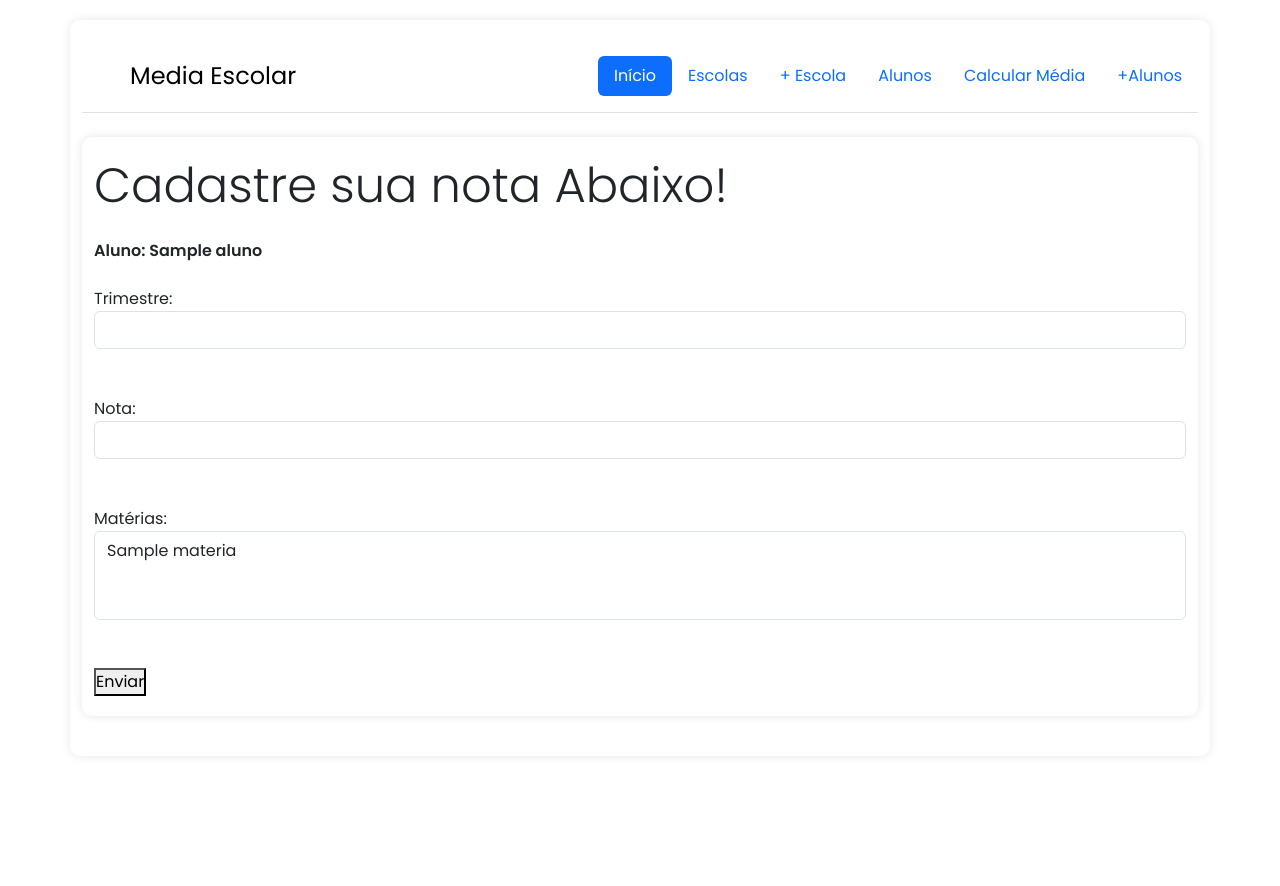
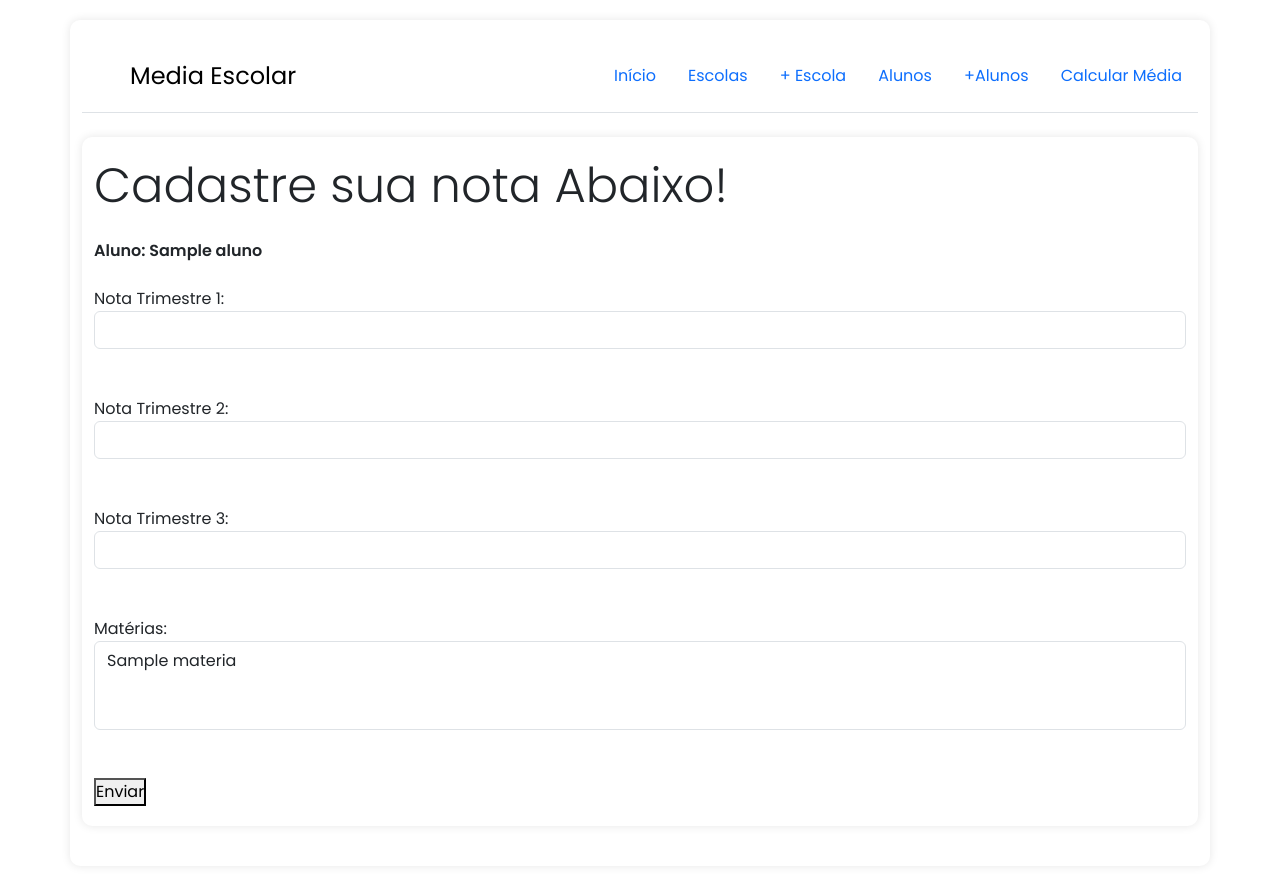
Before and after one commit to danilolmoura/media_escolar, a Flask app: page /cadastrar_nota?aluno_id=1 in a window 1280 px wide. Before the commit the page ends 696 px from the top, so only its background shows below. Run offline with Flask 3, Linux system fonts and the light colour scheme; tables that the repository leaves empty hold one stand-in row (values such as "Sample post").

Commit message:
atualizações na tabela de nota

```diff
--- a/app.py
+++ b/app.py
@@ -35,12 +35,40 @@ class Aluno(db.Model):
 
 class Nota(db.Model):
     id=db.Column(db.Integer, primary_key=True)
-    valor=db.Column(db.Integer, nullable=False)
-    trimestre=db.Column(db.Integer,nullable=False)
+    nota1=db.Column(db.Integer, nullable=True)
+    nota2=db.Column(db.Integer, nullable=True)
+    nota3=db.Column(db.Integer, nullable=True)
     materia_id=db.Column(db.Integer,db.ForeignKey("materia.id"),nullable=False)
-    materia=db.relationship("Materia",backref=db.backref("notas",lazy=True))
+    materia=db.relationship("Materia",backref=db.backref("nota",lazy=True))
     aluno_id=db.Column(db.Integer,db.ForeignKey("aluno.id"),nullable=False)
     aluno=db.relationship("Aluno",backref=db.backref("notas",lazy=True))
+
+    def media(self):
+        media=(self.default(self.nota1)+
+                self.default(self.nota2)+
+                self.default(self.nota3))/3
+        return round(media,1)
+
+
+    def default(self, value):
+       return value or 0
+
+
+    def css(self, nota):
+
+        if (nota==None or nota==""):
+
+            return "border rounded px-2 py-1 border-secondary text-secondary bg-secondary bg-opacity-25 fw-bold"
+        elif (nota >= 7):
+            return "border rounded px-2 py-1 border-success text-success bg-success bg-opacity-25 fw-bold"
+        elif (nota >= 5):
+            return "border rounded px-2 py-1 border-warning text-warning bg-warning bg-opacity-25 fw-bold"
+        else:
+            return "border rounded px-2 py-1 border-danger text-danger bg-danger bg-opacity-25 fw-bold"
+
+
+
+
 
 
 
@@ -121,15 +149,16 @@ def cadastrar_alunos():
 @app.route("/cadastrar_nota", methods=["GET", "POST"])
 def cadastrar_nota():
     if request.method=="POST":
-        trimestre=request.form.get("trimestre")
+        nota1=request.form.get('nota1')
+        nota2=request.form.get('nota2')
+        nota3=request.form.get('nota3')
         materia_id=request.form.get('materia_id')
-        valor=request.form.get('nota')
         aluno_id=request.form.get('aluno_id')
 
 
 
 
-        nota=Nota(trimestre=trimestre,materia_id=materia_id,valor=valor,aluno_id=aluno_id)
+        nota=Nota(nota1=nota1, nota2=nota2, nota3=nota3, materia_id=materia_id, aluno_id=aluno_id)
         db.session.add(nota)
         db.session.commit()
         notas=Nota.query.all()
@@ -142,7 +171,7 @@ def cadastrar_nota():
         alunos=Aluno.query.all()
         aluno_id=request.args.get('aluno_id')
         aluno=Aluno.query.filter(Aluno.id==aluno_id).first()
-        return render_template('nota.html',escola=aluno.escola ,aluno=aluno)
+        return render_template('nota.html',escola=aluno.escola,aluno=aluno)
 
 
 # @app.route("/cadastrar_nota:<aluno_id>" , methods=['GET', "POST"])
--- a/templates/main.html
+++ b/templates/main.html
@@ -25,14 +25,13 @@
                 <span class="fs-4">Media Escolar</span>
             </a>
 
-            <ul class="nav nav-pills">
-                <li class="nav-item"><a href="#" class="nav-link active" aria-current="page">Início</a></li>
+            <ul class="nav nav-pills" id="navMenu">
+                <li class="nav-item"><a href="/" class="nav-link" aria-current="page">Início</a></li>
                 <li class="nav-item"><a href="/escolas" class="nav-link">Escolas</a></li>
                 <li class="nav-item"><a href="/cadastrar_escola" class="nav-link">+ Escola</a></li>
                 <li class="nav-item"><a href="/alunos" class="nav-link">Alunos</a></li>
+                <li class="nav-item"><a href="/aluno" class="nav-link">+Alunos</a></li>
                 <li class="nav-item"><a href="#" class="nav-link">Calcular Média</a></li>
-                <li class="nav-item"><a href="/aluno" class="nav-link">+Alunos</a></li>
-
             </ul>
         </header>
 
@@ -41,6 +40,27 @@
         </main>
     </div>
 
+    <script>
+        // Quando a página carregar, adicionar a classe 'active' ao item correto
+        document.addEventListener("DOMContentLoaded", function() {
+            const navLinks = document.querySelectorAll('.nav-link');
+
+            // Remove 'active' de todos os links
+            navLinks.forEach(link => {
+                link.classList.remove('active');
+            });
+
+            // Adiciona 'active' ao link da página atual
+            const currentUrl = window.location.pathname;
+            console.log(currentUrl);
+            navLinks.forEach(link => {
+                if (link.getAttribute('href') === currentUrl) {
+                    link.classList.add('active');
+                }
+            });
+        });
+    </script>
 </body>
 
+
 </html>
--- a/templates/nota.html
+++ b/templates/nota.html
@@ -16,19 +16,28 @@
     <form action="/cadastrar_nota" method="POST">
         <input type="hidden" name="aluno_id" value="{{aluno.id}}">
 
-        <label for="trimestre">
-            Trimestre:
+
+        <label for="nota1">
+            Nota Trimestre 1:
         </label>
-        <input type="number" name="trimestre" required class="form-control">
+        <input type="number" name="nota1"  class="form-control">
         <br>
         <br>
 
-        <label for="nota">
-            Nota:
+        <label for="nota2">
+            Nota Trimestre 2:
         </label>
-        <input type="number" name="nota" required class="form-control">
+        <input type="number" name="nota2"  class="form-control">
         <br>
         <br>
+        <label for="nota3">
+            Nota Trimestre 3:
+        </label>
+        <input type="number" name="nota3"  class="form-control">
+        <br>
+        <br>
+
+
 
 
 
```
Also changed, not shown: templates/alunos.html (+32 -12 lines).
